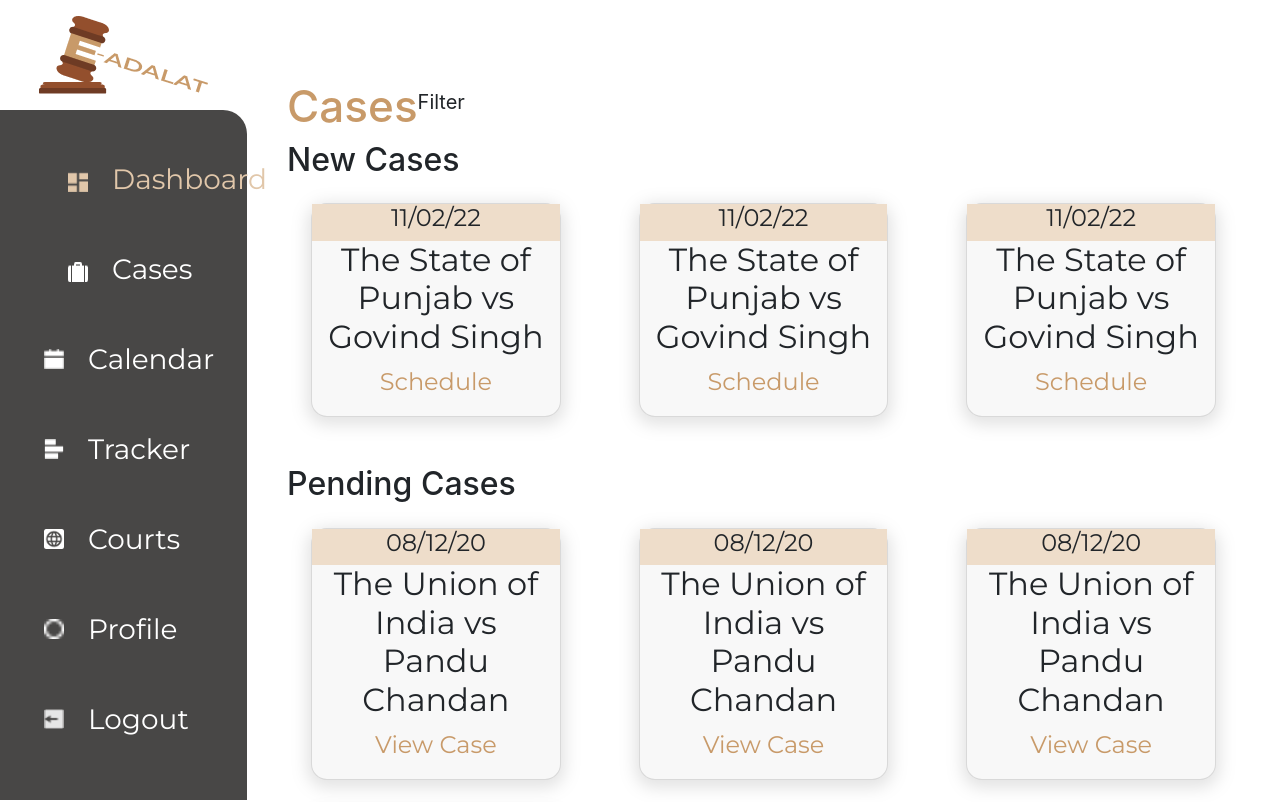
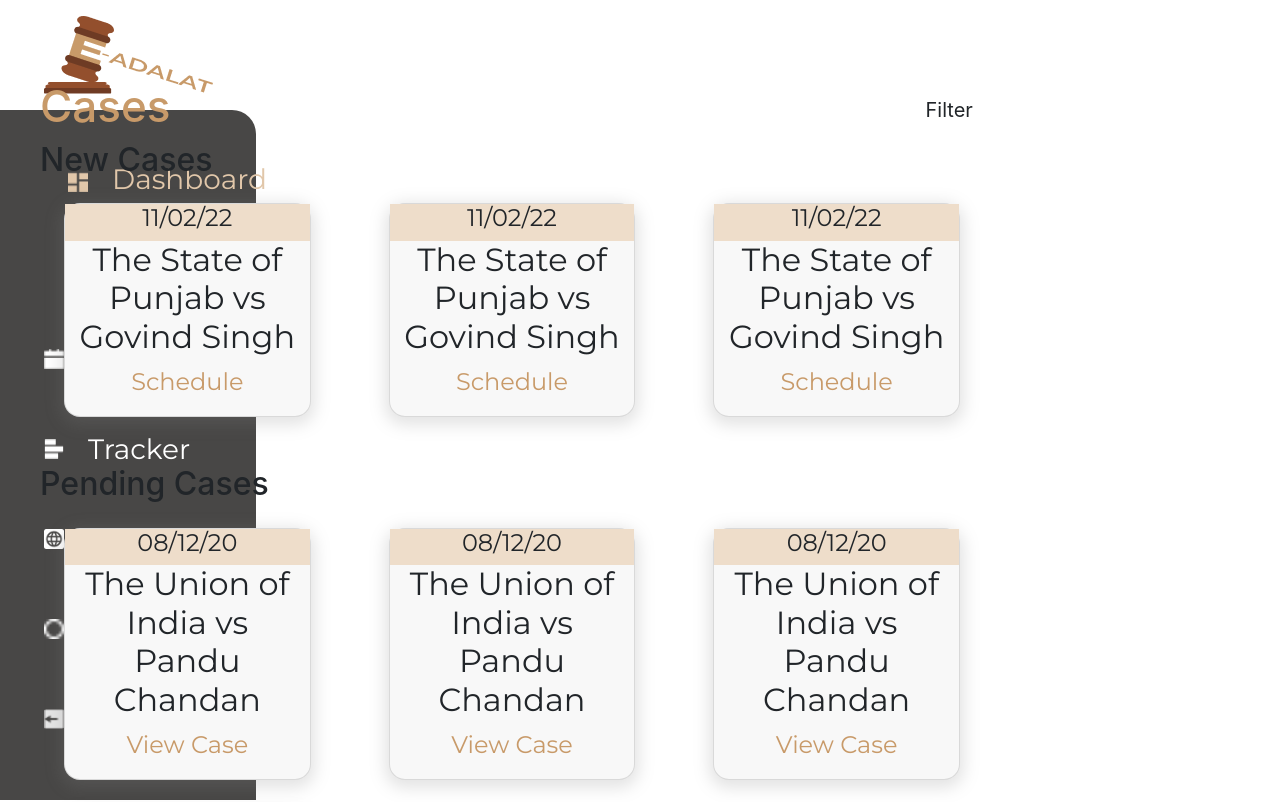
Before and after one commit to shivamdargan/e-court-management-system, a React (Create React App) app in the folder client/: page /cases in a window 1280 px wide. Shown: the top 802 px of the page. Built offline with nearby package versions, Linux system fonts and the light colour scheme.

Commit message:
side nav changes

```diff
--- a/client/src/assets/css/casesSection.css
+++ b/client/src/assets/css/casesSection.css
@@ -1,9 +1,12 @@
 .right{
-    width: 100%;
+    position: relative;
+    float: right;
+    width: 80%;
     padding: 64px 40px;
     display: flex;
     flex-direction: column;
     padding-top: 80px;
+    position: fixed;
 }
 .right h3{
     text-align: left;
@@ -13,6 +16,7 @@
     width: 100%;
     display: flex;
     flex-direction: row;
+    width: 100%;
     align-items: center;
 }
 .top h1{
@@ -20,6 +24,9 @@
     color: #C89A69;
 }
 .top p{
+    width: 85%;
+    margin: 0;
+    text-align: right;
     font-size: 20px;
     justify-self: flex-end;
 }
--- a/client/src/assets/css/dashboard.css
+++ b/client/src/assets/css/dashboard.css
@@ -13,9 +13,11 @@
     align-items: center;
     justify-content: center;
     width: 20%;
-    cursor: pointer;
     color: white;
-    /* position: fixed; */
+    /* position: fixed;
+    z-index: 1;
+    top: 0;
+    left: 0; */
 }
 .sidenav a{
     text-decoration: none;
@@ -24,6 +26,7 @@
 .dashboard-right{
     display: flex;
     flex-direction: column;
+    right: 0;
     width: 80%;
     padding-top: 80px;
 }
```
